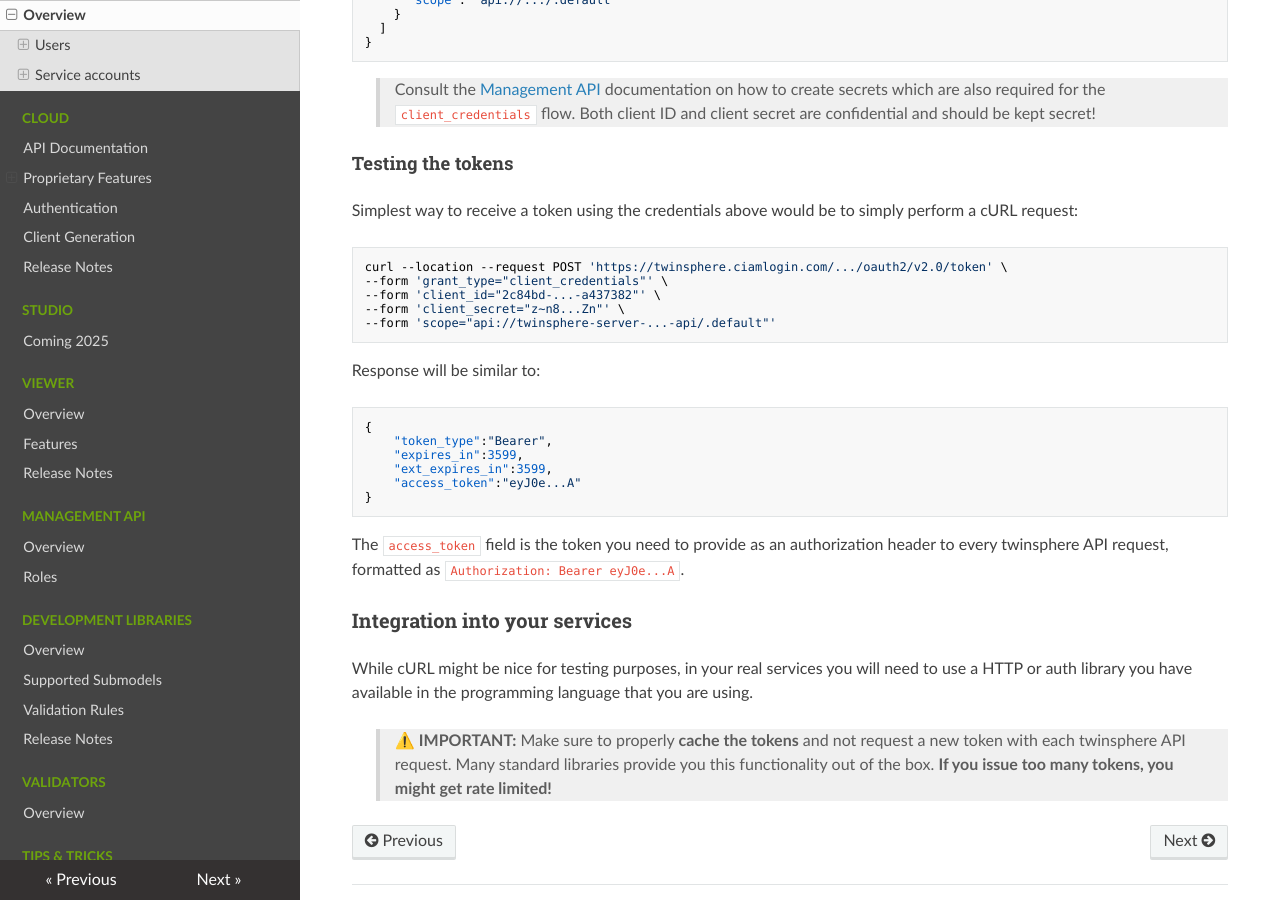
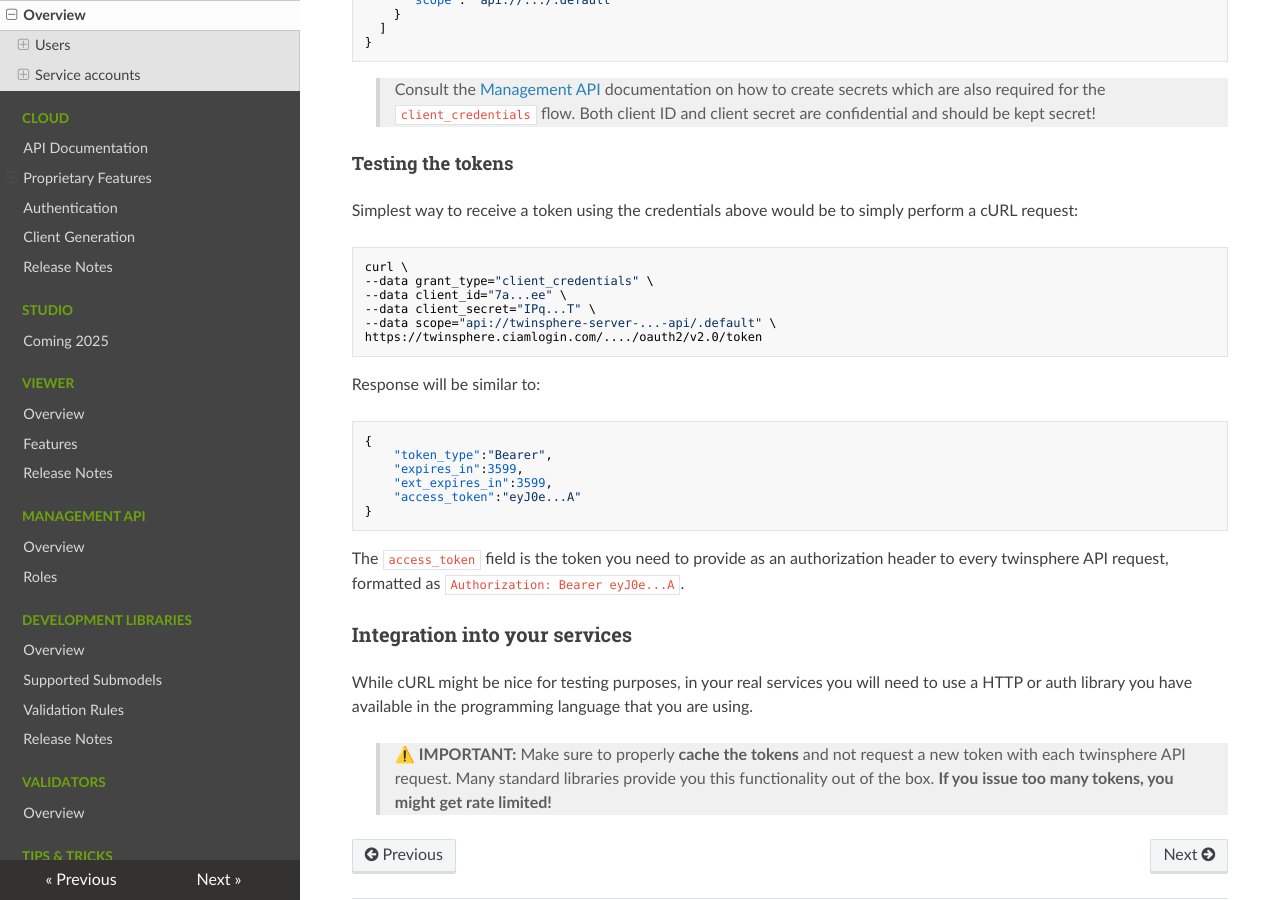
Before and after one commit to twinsphere/twinsphere.github.io, an MkDocs documentation site: the page built from docs/id-overview.md, in a window 1280 px wide and 900 px high, scrolled down 1607 px. Built offline with MkDocs 1.6.1, drawn with Linux system fonts in a browser that asks for light colours; nearby versions of some CDN libraries.

Commit message:
feat(id): use a better cURL command to get tokens
works cross OS better as well

````diff
--- a/docs/id-overview.md
+++ b/docs/id-overview.md
@@ -75,11 +75,12 @@ for the `client_credentials` flow.
 Simplest way to receive a token using the credentials above would be to simply perform a cURL request:
 
 ```bash
-curl --location --request POST 'https://twinsphere.ciamlogin.com/.../oauth2/v2.0/token' \
---form 'grant_type="client_credentials"' \
---form 'client_id="2c84bd-...-a437382"' \
---form 'client_secret="z~n8...Zn"' \
---form 'scope="api://twinsphere-server-...-api/.default"'
+curl \
+--data grant_type="client_credentials" \
+--data client_id="7a...ee" \
+--data client_secret="IPq...T" \
+--data scope="api://twinsphere-server-...-api/.default" \
+https://twinsphere.ciamlogin.com/..../oauth2/v2.0/token
 ```
 
 Response will be similar to:
````
